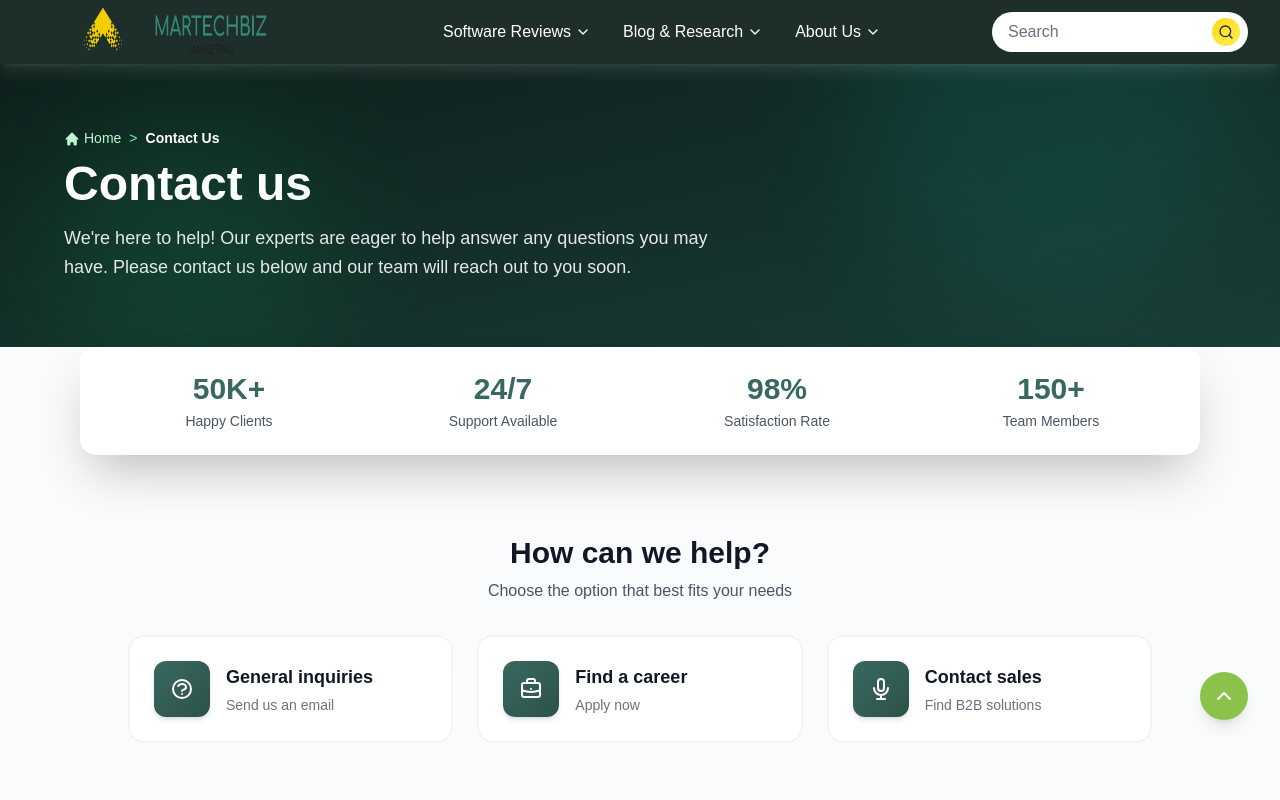
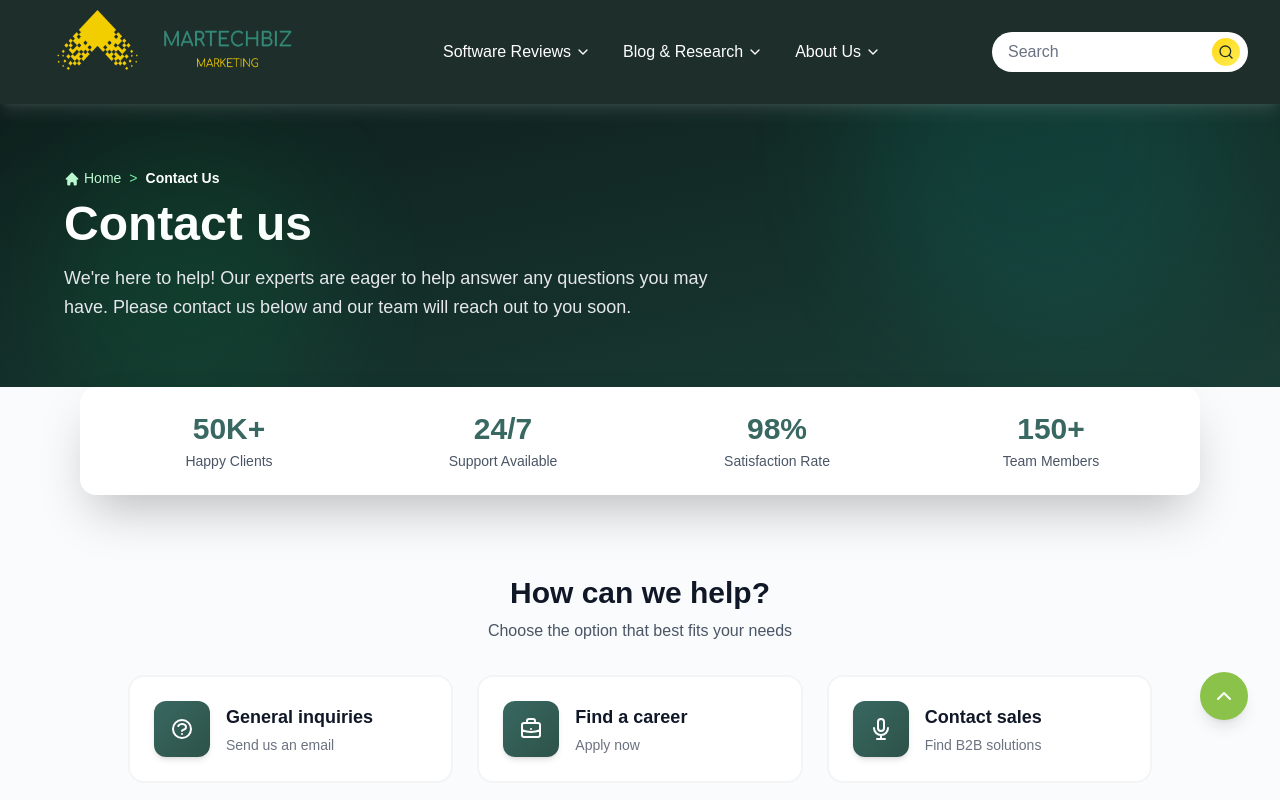
Before and after one commit to md-Gafrujama/the-tech-gafru, a Next.js app: page /About-Us/Contact-us in a window 1280 px wide. Shown: the top 800 px of the page. Built offline with nearby package versions, Linux system fonts and the light colour scheme.

Commit message:
improves footer

```diff
--- a/src/components/Navbar.jsx
+++ b/src/components/Navbar.jsx
@@ -265,16 +265,16 @@ const Navbar = () => {
     <>
       <nav className="bg-[#1E2E2B] text-white sticky top-0 z-50 shadow-lg shadow-white/10">
        <div className="max-w-7xl mx-auto px-4 sm:px-6 lg:px-8">
-  <div className="flex items-center justify-between h-16">
+  <div className="flex items-center justify-between h-26">
     {/* Logo - Fixed */}
     <div className="flex-shrink-0">
       <Link href="/" className="flex items-center">
         <Image
-          src="/images/logo4.png"
+          src="/images/logo3.png"
           alt="Martechbiz"
           width={520}
           height={180}
-          className="h-30 w-auto max-w-[250px] sm:max-w-[250px] lg:max-w-[300px]" // Changed this line
+          className="h-45 w-auto max-w-[250px] sm:max-w-[250px] lg:max-w-[300px]" // Changed this line
           priority
         />
       </Link>
```
